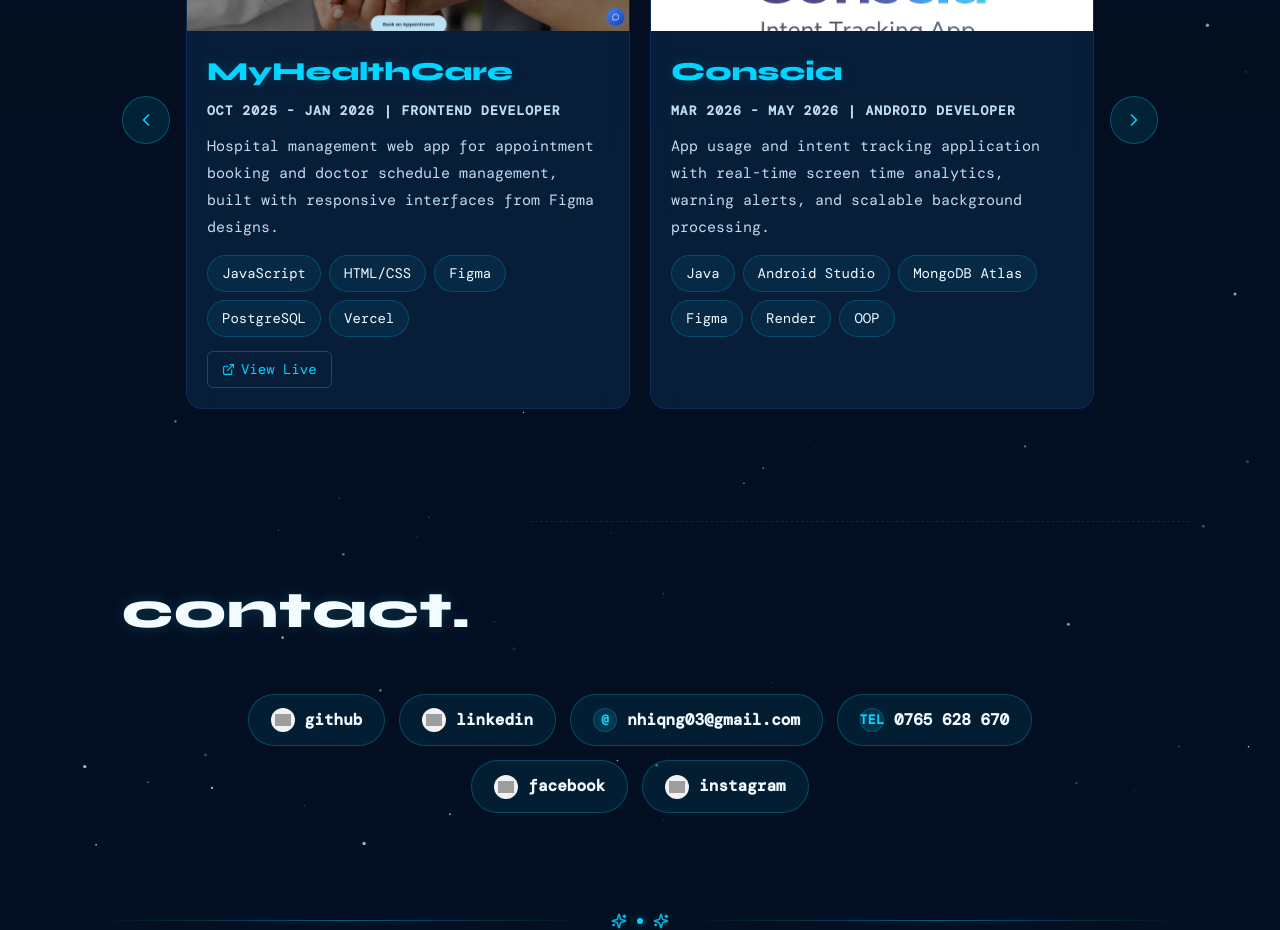
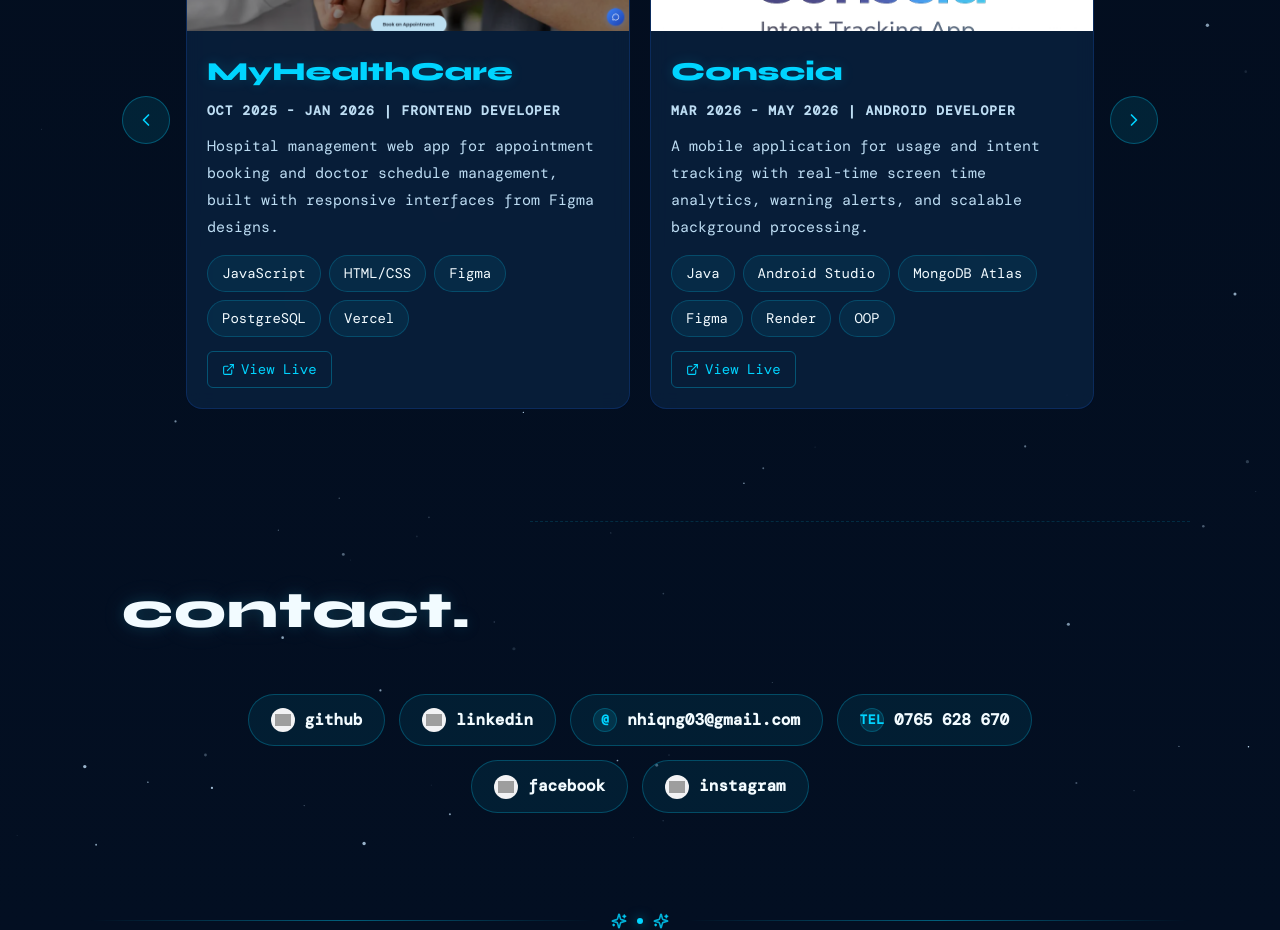
Before and after one commit to quinnie-o3/My-Portfolio, a React (Vite) app: page / in a window 1280 px wide. Shown: the part 2820-3750 px from the top of the page. Built offline with nearby package versions, Linux system fonts and the light colour scheme; grey boxes are pictures that could not be loaded; a web font is replaced by a local one.

Commit message:
update projects and resume

```diff
--- a/src/components/Projects.tsx
+++ b/src/components/Projects.tsx
@@ -17,10 +17,19 @@
     period: 'Mar 2026 - May 2026',
     role: 'Android Developer',
     tags: ['Java', 'Android Studio', 'MongoDB Atlas', 'Figma', 'Render', 'OOP'],
-    desc: 'App usage and intent tracking application with real-time screen time analytics, warning alerts, and scalable background processing.',
-    url: '',
+    desc: 'A mobile application for usage and intent tracking with real-time screen time analytics, warning alerts, and scalable background processing.',
+    url: 'https://github.com/quinnie-o3/Conscia-monorepo',
     thumb: './images/projects/prj_conscia.png',
   },
+  {
+    title: 'Digital Notebook',
+    period: 'Jun 2026 - May 2026',
+    role: 'Fullstack Developer',
+    tags: ['Vite', 'HTML/CSS', 'Spring Boot', 'MongoDB Atlas', 'Vercel', 'Render'],
+    desc: 'Interactive digital notebook application for scheduling, note-taking and organization for students.',
+    url: 'https://digital-notebook-rho.vercel.app/',
+    thumb: './images/projects/prj_digital_notebook.png',
+  }
 ]
 
 export default function Projects() {
```
Also changed, not shown: public/images/projects/prj_digital_noteboo.png (added), 1 other file (tests, documents, lock files or other folders).
